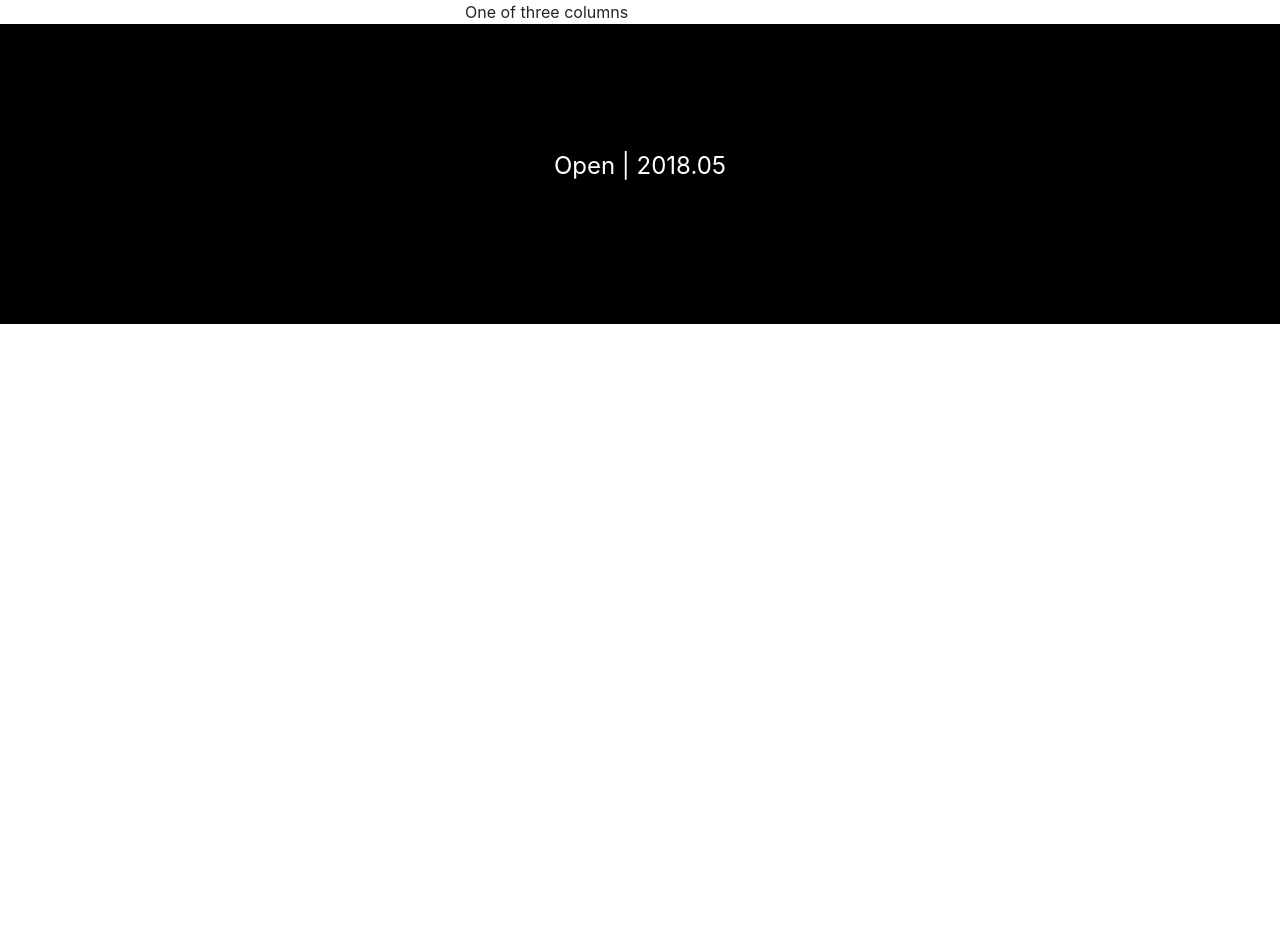
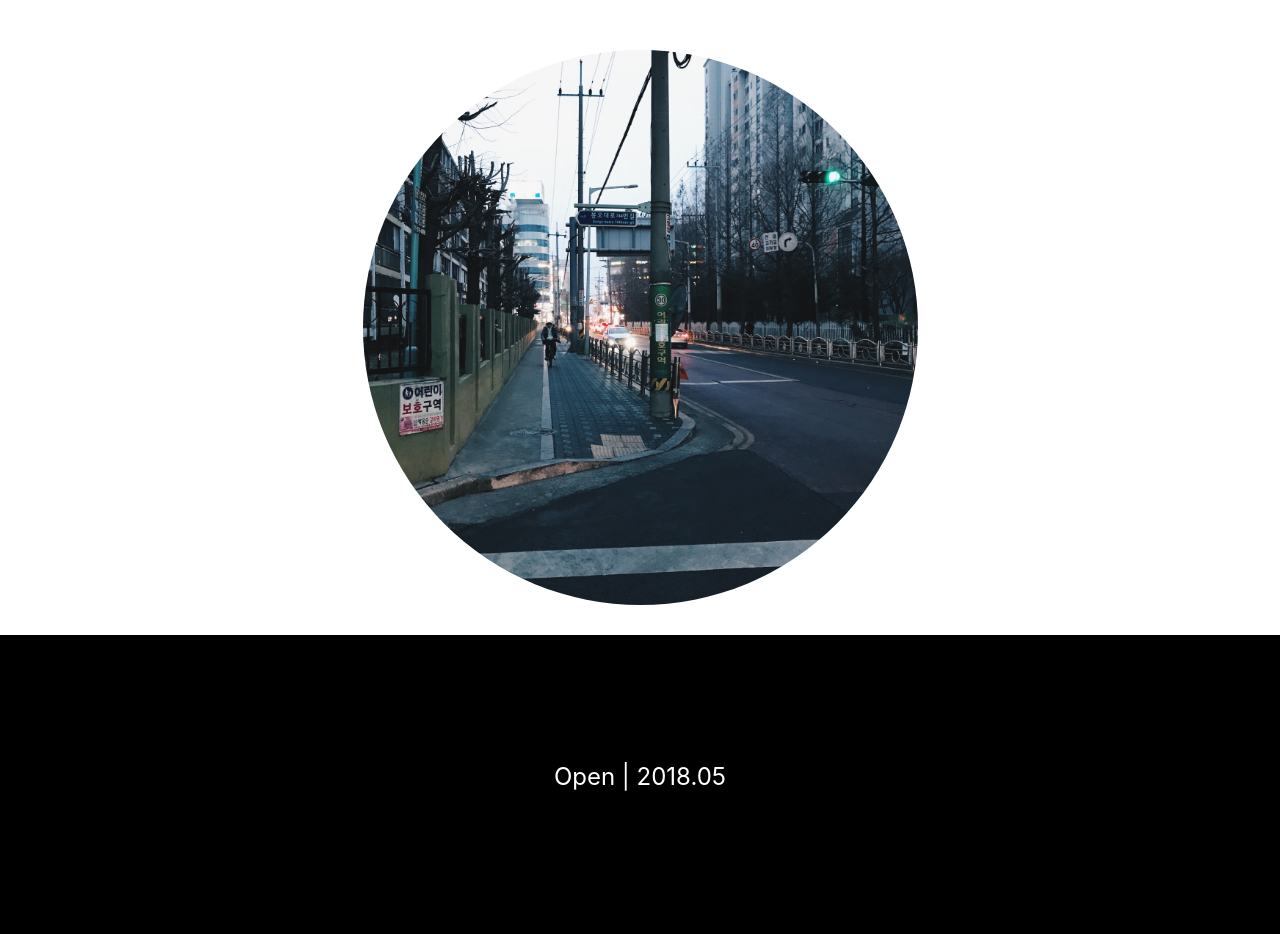
Before and after one commit to zamsi-webzine/backend, a Django app: page / in a window 1280 px wide. Shown: the part 88-1022 px from the top of the page. Before the commit the page ends 412 px from the top, so only its background shows below. Run offline with Django 3.2, Linux system fonts and the light colour scheme; parts of the project's set-up code (start-up, migrations or seed data) failed here and were passed over; some libraries are stand-ins or nearby versions.

Commit message:
Create picture part

```diff
--- a/zamsee-back/static/assets/css/main.css
+++ b/zamsee-back/static/assets/css/main.css
@@ -10,6 +10,14 @@
 
 #main-logo {
     width: 160px;
+}
+
+#wrap-body {
+    padding: 50px 0 30px 0;
+}
+
+.col-sm-6 {
+    margin: 0 10px 0 10px;
 }
 
 .jumbotron {
--- a/zamsee-back/static/assets/js/main.js
+++ /dev/null
@@ -1,3 +0,0 @@
-$('.carousel').carousel({
-  interval: 5000
-});
--- a/zamsee-back/templates/index.html
+++ b/zamsee-back/templates/index.html
@@ -1,4 +1,5 @@
 {% load static %}
+{% load custom_tags %}
 <!doctype html>
 <html lang="ko">
 <head>
@@ -39,14 +40,15 @@
         </li>
     </ul>
 </header>
-<section class="container">
-
+<section class="container" id="wrap-body">
     <div class="row align-items-end">
         <div class="col-sm">
 
         </div>
-        <div class="col-sm">
-            One of three columns
+        <div class="col-sm-6">
+            <div class="text-center">
+                <img src="https://doy0iundk4hjr.cloudfront.net/static/assets/images/cities/landing_0{% rand_num 8 %}.jpg" class="rounded-circle img-fluid" alt="도시">
+            </div>
         </div>
         <div class="col-sm">
 
@@ -54,6 +56,7 @@
     </div>
     </div>
 </section>
+
 <footer class="jumbotron jumbotron-fluid">
     <div class="container">
         <p id="d-day" class="text-center text-white">Open | 2018.05</p>
```
